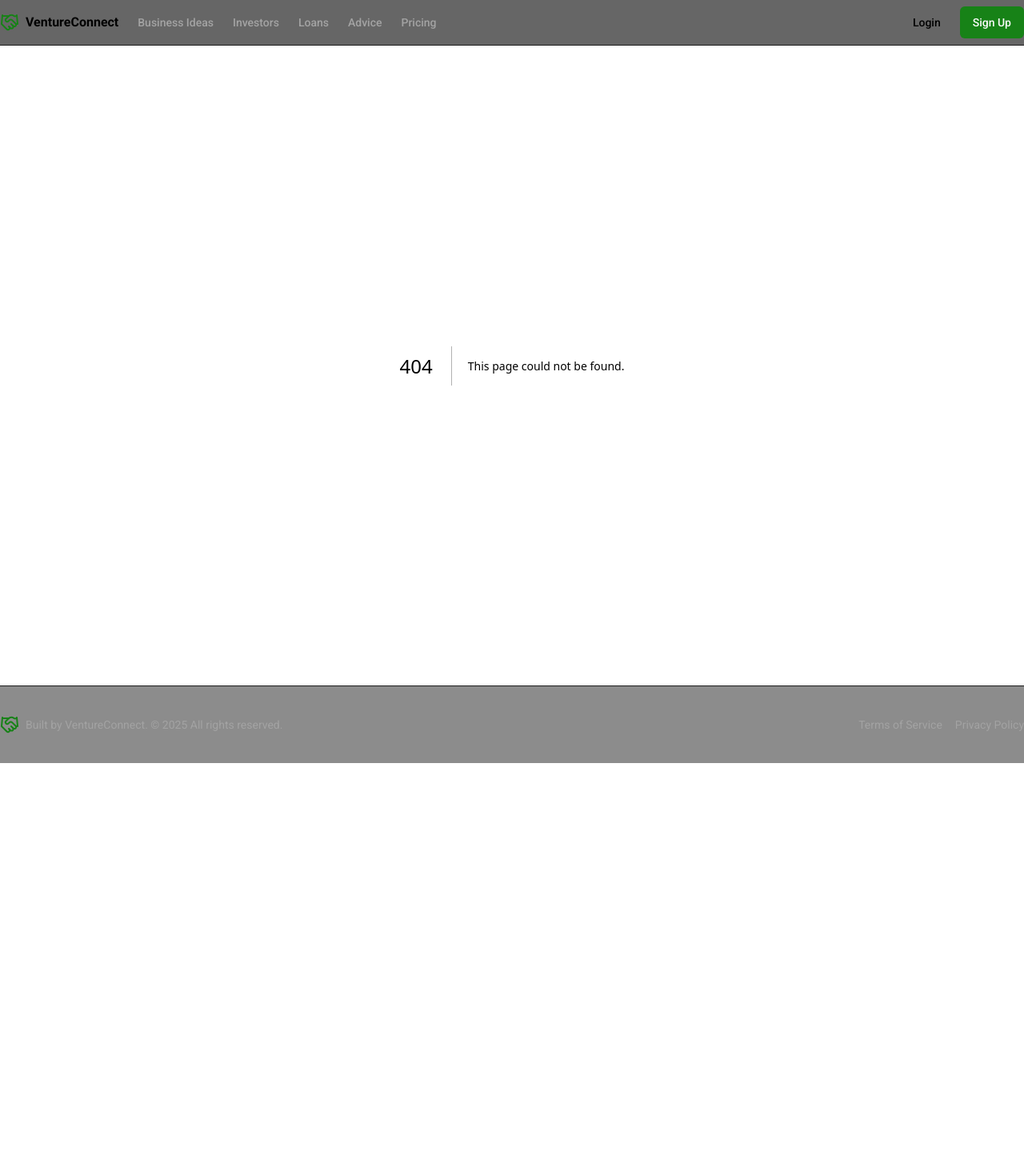
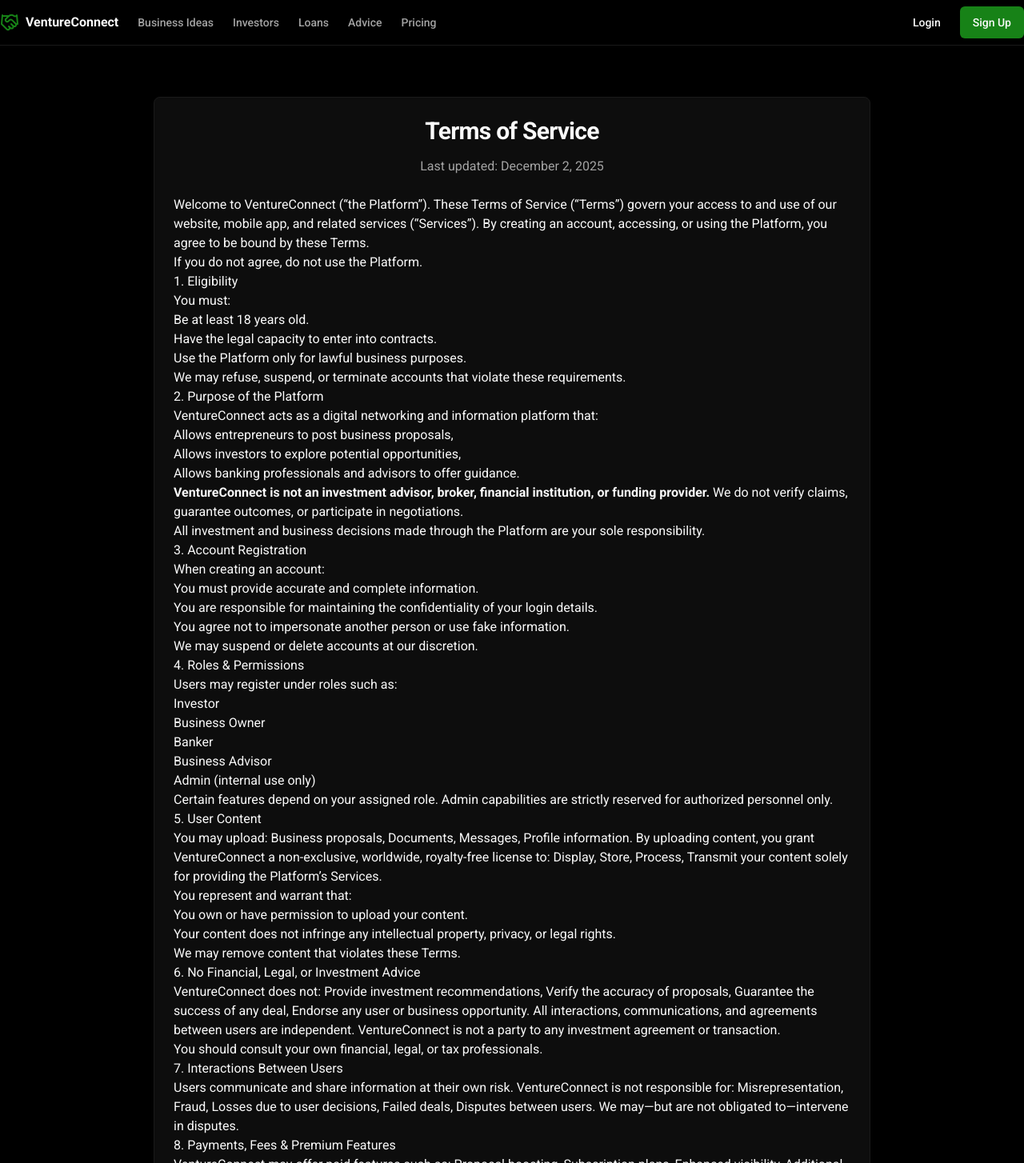
Before and after one commit to hshawaiz04/ventureconnect, a Next.js app: page /terms in a window 1280 px wide. Before the commit this address had no page. Shown: the top 1454 px of the page at 80% size. Before the commit the page ends 954 px from the top, so only its background shows below. Built offline with nearby package versions, Linux system fonts and the light colour scheme.

Commit message:
perfect perfect now give functionalality to the terms of service button

```diff
--- /dev/null
+++ b/src/app/terms/page.tsx
@@ -0,0 +1,113 @@
+import { Card, CardContent, CardHeader, CardTitle } from "@/components/ui/card";
+
+export default function TermsOfServicePage() {
+    // NOTE: This is not a reliable way to get the last updated date.
+    // This will show the date the page was rendered by the server.
+    const lastUpdated = new Date().toLocaleDateString('en-US', { year: 'numeric', month: 'long', day: 'numeric' });
+
+    return (
+        <div className="container py-12 md:py-16">
+            <Card className="max-w-4xl mx-auto bg-card">
+                <CardHeader>
+                    <CardTitle className="text-3xl font-headline text-center">Terms of Service</CardTitle>
+                    <p className="text-center text-muted-foreground pt-2">Last updated: {lastUpdated}</p>
+                </CardHeader>
+                <CardContent className="prose-sm md:prose-base max-w-none text-card-foreground prose-headings:text-primary prose-headings:font-headline prose-headings:font-bold prose-h2:text-2xl prose-h2:mt-8 prose-p:text-muted-foreground prose-strong:text-card-foreground prose-ul:list-disc prose-ul:ml-6 prose-li:text-muted-foreground">
+                    <p>Welcome to VentureConnect (“the Platform”). These Terms of Service (“Terms”) govern your access to and use of our website, mobile app, and related services (“Services”). By creating an account, accessing, or using the Platform, you agree to be bound by these Terms.</p>
+                    <p>If you do not agree, do not use the Platform.</p>
+
+                    <h2>1. Eligibility</h2>
+                    <p>You must:</p>
+                    <ul>
+                        <li>Be at least 18 years old.</li>
+                        <li>Have the legal capacity to enter into contracts.</li>
+                        <li>Use the Platform only for lawful business purposes.</li>
+                    </ul>
+                    <p>We may refuse, suspend, or terminate accounts that violate these requirements.</p>
+
+                    <h2>2. Purpose of the Platform</h2>
+                    <p>VentureConnect acts as a digital networking and information platform that:</p>
+                    <ul>
+                        <li>Allows entrepreneurs to post business proposals,</li>
+                        <li>Allows investors to explore potential opportunities,</li>
+                        <li>Allows banking professionals and advisors to offer guidance.</li>
+                    </ul>
+                    <p><strong>VentureConnect is not an investment advisor, broker, financial institution, or funding provider.</strong> We do not verify claims, guarantee outcomes, or participate in negotiations.</p>
+                    <p>All investment and business decisions made through the Platform are your sole responsibility.</p>
+
+                    <h2>3. Account Registration</h2>
+                    <p>When creating an account:</p>
+                    <ul>
+                        <li>You must provide accurate and complete information.</li>
+                        <li>You are responsible for maintaining the confidentiality of your login details.</li>
+                        <li>You agree not to impersonate another person or use fake information.</li>
+                    </ul>
+                    <p>We may suspend or delete accounts at our discretion.</p>
+
+                    <h2>4. Roles & Permissions</h2>
+                    <p>Users may register under roles such as:</p>
+                    <ul>
+                        <li>Investor</li>
+                        <li>Business Owner</li>
+                        <li>Banker</li>
+                        <li>Business Advisor</li>
+                        <li>Admin (internal use only)</li>
+                    </ul>
+                    <p>Certain features depend on your assigned role. Admin capabilities are strictly reserved for authorized personnel only.</p>
+
+                    <h2>5. User Content</h2>
+                    <p>You may upload: Business proposals, Documents, Messages, Profile information. By uploading content, you grant VentureConnect a non-exclusive, worldwide, royalty-free license to: Display, Store, Process, Transmit your content solely for providing the Platform’s Services.</p>
+                    <p>You represent and warrant that:</p>
+                    <ul>
+                        <li>You own or have permission to upload your content.</li>
+                        <li>Your content does not infringe any intellectual property, privacy, or legal rights.</li>
+                    </ul>
+                    <p>We may remove content that violates these Terms.</p>
+
+                    <h2>6. No Financial, Legal, or Investment Advice</h2>
+                    <p>VentureConnect does not: Provide investment recommendations, Verify the accuracy of proposals, Guarantee the success of any deal, Endorse any user or business opportunity. All interactions, communications, and agreements between users are independent. VentureConnect is not a party to any investment agreement or transaction.</p>
+                    <p>You should consult your own financial, legal, or tax professionals.</p>
+
+                    <h2>7. Interactions Between Users</h2>
+                    <p>Users communicate and share information at their own risk. VentureConnect is not responsible for: Misrepresentation, Fraud, Losses due to user decisions, Failed deals, Disputes between users. We may—but are not obligated to—intervene in disputes.</p>
+
+                    <h2>8. Payments, Fees & Premium Features</h2>
+                    <p>VentureConnect may offer paid features such as: Proposal boosting, Subscription plans, Enhanced visibility, Additional roles/tools. All fees are displayed before purchase. Purchases are non-refundable unless stated otherwise. Payment processing is handled by third-party providers (e.g., Stripe, Razorpay). VentureConnect does not store card or banking details.</p>
+
+                    <h2>9. Prohibited Activities</h2>
+                    <p>You agree not to:</p>
+                    <ul>
+                        <li>Use the Platform for illegal, fraudulent, or harmful purposes.</li>
+                        <li>Post misleading or false information.</li>
+                        <li>Solicit users outside of the Platform using harvested data.</li>
+                        <li>Upload viruses, malware, or attempt to hack the Platform.</li>
+                        <li>Impersonate another person or misrepresent your identity.</li>
+                        <li>Attempt to access admin-only areas or restricted systems.</li>
+                    </ul>
+                    <p>Violation may lead to immediate account termination and legal action.</p>
+
+                    <h2>10. Intellectual Property</h2>
+                    <p>All Platform content—including logos, UI, code, designs, and branding—is the property of VentureConnect. You may not copy, modify, distribute, or reverse-engineer any part of the Platform without permission.</p>
+
+                    <h2>11. Disclaimers</h2>
+                    <p>The Platform is provided “AS IS” and “AS AVAILABLE” with no warranties. We do not guarantee: Continuous uptime, Accuracy of user-generated content, Security from all cyber threats, Availability of investment opportunities. Use the Platform at your own risk.</p>
+
+                    <h2>12. Limitation of Liability</h2>
+                    <p>To the maximum extent permitted by law: VentureConnect and its team are not liable for: Lost investments or financial loss, Lost data, Business interruption, Indirect, incidental, or consequential damages. Our total liability shall not exceed the amount you paid to VentureConnect in the last 6 months.</p>
+
+                    <h2>13. Termination</h2>
+                    <p>We may suspend or terminate your account if: You violate these Terms, You abuse or misuse the Platform, You post harmful or illegal content, Required by law or regulatory request. Upon termination: Your access will be revoked, Your content may be deleted.</p>
+
+                    <h2>14. Privacy</h2>
+                    <p>Your use of the Platform is also governed by our Privacy Policy, which explains: What data we collect, How it is used, How it is stored. You must agree to the Privacy Policy to use VentureConnect.</p>
+
+                    <h2>15. Changes to the Terms</h2>
+                    <p>We may update these Terms at any time. We will notify users by email or by posting a notice on the Platform. Continued use means you accept the new Terms.</p>
+
+                    <h2>16. Governing Law</h2>
+                    <p>These Terms are governed by the laws of India. Any disputes shall be resolved in the courts of Bengaluru, India.</p>
+                </CardContent>
+            </Card>
+        </div>
+    );
+}
--- a/src/components/layout/footer.tsx
+++ b/src/components/layout/footer.tsx
@@ -12,7 +12,7 @@ export function Footer() {
           </p>
         </div>
         <div className="flex items-center gap-4 text-sm text-muted-foreground">
-          <Link href="#" className="hover:text-primary">Terms of Service</Link>
+          <Link href="/terms" className="hover:text-primary">Terms of Service</Link>
           <Link href="#" className="hover:text-primary">Privacy Policy</Link>
         </div>
       </div>
```
